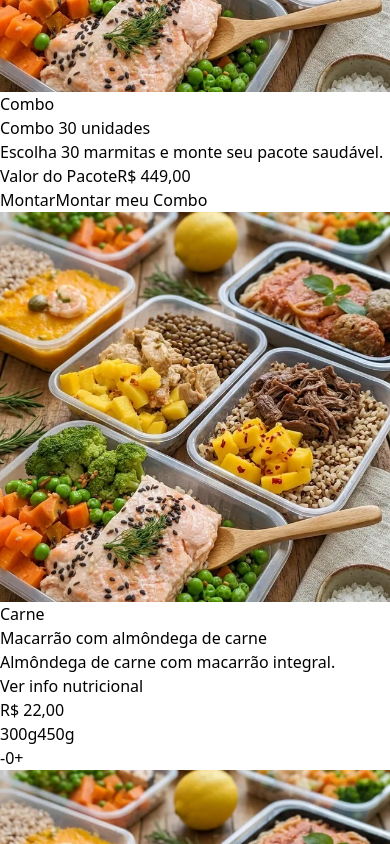
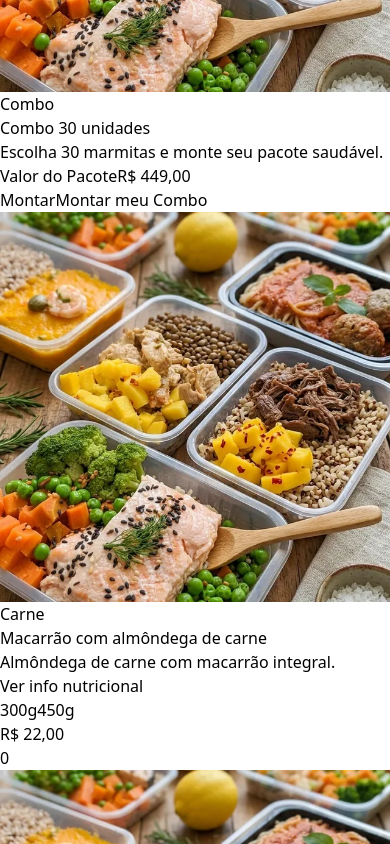
Before and after one commit to DescomplicaDevDan/marmitas-app, a React (Vite) app: page / in a window 390 px wide. Shown: the part 2180-3024 px from the top of the page. Built offline with nearby package versions, Linux system fonts and the light colour scheme.

Commit message:
refactor: melhora alinhamento dos controles do cardapio Centraliza os controles de quantidade, compacta o layout dos cards no mobile e desktop, alinha preco e acoes de compra, e atualiza o README para destacar valor de produto, operacao e manutencao.

```diff
--- a/src/components/Cart.tsx
+++ b/src/components/Cart.tsx
@@ -79,14 +79,27 @@ export function Cart({ onFinalizar, checkoutAberto }: CartProps) {
 
               <div className="flex shrink-0 items-center overflow-hidden rounded-xl border border-[#d1e7c5] bg-white shadow-sm">
                 <button
+                  type="button"
+                  aria-label="Diminuir quantidade"
                   onClick={() => updateQuantity(item.id, 'decrease')}
-                  className="flex h-8 w-8 items-center justify-center bg-[#7cb151] font-bold text-white transition-colors hover:bg-[#59853a]"
-                >-</button>
+                  className="flex h-8 w-8 items-center justify-center bg-[#7cb151] text-white transition-colors hover:bg-[#59853a]"
+                >
+                  <svg aria-hidden="true" viewBox="0 0 24 24" className="h-3.5 w-3.5" fill="none" stroke="currentColor" strokeWidth="3" strokeLinecap="round">
+                    <path d="M5 12h14" />
+                  </svg>
+                </button>
                 <span className="w-8 text-center text-sm font-bold text-gray-900">{item.quantidade}</span>
                 <button
+                  type="button"
+                  aria-label="Aumentar quantidade"
                   onClick={() => updateQuantity(item.id, 'increase')}
-                  className="flex h-8 w-8 items-center justify-center bg-[#7cb151] font-bold text-white transition-colors hover:bg-[#59853a]"
-                >+</button>
+                  className="flex h-8 w-8 items-center justify-center bg-[#7cb151] text-white transition-colors hover:bg-[#59853a]"
+                >
+                  <svg aria-hidden="true" viewBox="0 0 24 24" className="h-3.5 w-3.5" fill="none" stroke="currentColor" strokeWidth="3" strokeLinecap="round">
+                    <path d="M12 5v14" />
+                    <path d="M5 12h14" />
+                  </svg>
+                </button>
               </div>
             </div>
 
--- a/src/components/ComboModal.tsx
+++ b/src/components/ComboModal.tsx
@@ -242,20 +242,31 @@ export function ComboModal({ combo, marmitasDisponiveis, onConfirm, onClose }: P
                   <div className="flex shrink-0 items-center overflow-hidden rounded-xl border border-gray-100 bg-gray-50 shadow-sm">
                     <button
                       type="button"
+                      aria-label="Diminuir quantidade"
                       onClick={() => handleUpdateQuantity(marmita, -1)}
-                      className="w-8 h-8 flex items-center justify-center bg-white font-bold text-gray-400 hover:text-red-500 transition-colors"
-                    >-</button>
+                      className="flex h-8 w-8 items-center justify-center bg-white text-gray-400 transition-colors hover:text-red-500"
+                    >
+                      <svg aria-hidden="true" viewBox="0 0 24 24" className="h-3.5 w-3.5" fill="none" stroke="currentColor" strokeWidth="3" strokeLinecap="round">
+                        <path d="M5 12h14" />
+                      </svg>
+                    </button>
                     <span className="font-bold text-gray-800 w-8 text-center text-sm">{qtdNoCombo}</span>
                     <button
                       type="button"
+                      aria-label="Aumentar quantidade"
                       onClick={() => handleUpdateQuantity(marmita, 1)}
                       disabled={totalSelecionado >= metaUnidades}
-                      className={`w-8 h-8 flex items-center justify-center font-bold transition-all ${
+                      className={`flex h-8 w-8 items-center justify-center transition-all ${
                         totalSelecionado >= metaUnidades
                         ? 'bg-gray-200 text-gray-400 cursor-not-allowed'
                         : 'bg-[#7cb151] text-white hover:bg-[#59853a]'
                       }`}
-                    >+</button>
+                    >
+                      <svg aria-hidden="true" viewBox="0 0 24 24" className="h-3.5 w-3.5" fill="none" stroke="currentColor" strokeWidth="3" strokeLinecap="round">
+                        <path d="M12 5v14" />
+                        <path d="M5 12h14" />
+                      </svg>
+                    </button>
                   </div>
                 </div>
               );
--- a/src/components/MarmitaCard.tsx
+++ b/src/components/MarmitaCard.tsx
@@ -141,7 +141,7 @@ export function MarmitaCard({
       )}
 
       {/* Imagem da Marmita */}
-      <div className="relative h-[104px] w-[104px] shrink-0 overflow-hidden rounded-xl sm:h-44 sm:w-full sm:rounded-none">
+      <div className="relative min-h-[104px] w-[104px] self-stretch shrink-0 overflow-hidden rounded-xl sm:h-44 sm:min-h-0 sm:w-full sm:self-auto sm:rounded-none">
         <img
           src={marmita.imagem}
           alt={marmita.nome}
@@ -160,7 +160,7 @@ export function MarmitaCard({
       </div>
 
       {/* Conteúdo do Card */}
-      <div className="min-w-0 flex-1 flex flex-col py-1 pr-1 sm:p-4">
+      <div className="min-w-0 flex-1 flex flex-col py-0.5 pr-1 sm:p-4">
 
         <div className="flex flex-col w-full">
           {isNoCarrinho && (
@@ -177,38 +177,22 @@ export function MarmitaCard({
           </p>
         </div>
 
-        <div className="mt-auto pt-1 sm:pt-2 mb-0.5 sm:mb-1 min-h-[13px] sm:min-h-[16px]">
+        {!isCombo ? (
+          <div className="mt-auto pt-1 sm:pt-2">
+            <div className="mb-1 flex items-center justify-between gap-2 sm:mb-1.5">
+              <div className="min-w-0 flex-1">
                 {pratoNutricional && (
                   <button
                     type="button"
                     onClick={() => setIsPinned(true)}
-              className="text-left text-[9px] sm:text-xs font-medium text-green-600 hover:text-green-700 hover:underline block transition-all"
+                    className="block truncate text-left text-[9px] font-medium text-green-600 transition-all hover:text-green-700 hover:underline sm:text-xs"
                   >
                     Ver info nutricional
                   </button>
                 )}
               </div>
 
-        {/* --- RODAPÉ DINÂMICO --- */}
-        {/* mt-auto empurra este bloco para o fim da div p-5 */}
-        <div className={`border-t border-gray-50 ${
-          isCombo ? 'flex items-center justify-between gap-2 pt-1.5 sm:flex-col sm:items-start sm:gap-2 sm:pt-2' : 'flex items-center justify-between gap-2 sm:gap-3 pt-1.5 sm:pt-2'
-        }`}>
-
-          <div className="flex flex-col shrink-0">
-            {isCombo && (
-              <span className="text-[8px] sm:text-[9px] text-gray-400 font-bold uppercase tracking-wider mb-0.5">
-                Valor do Pacote
-              </span>
-            )}
-            <span className="text-sm sm:text-xl font-black text-gray-950 tracking-tight leading-none">
-              R$ {(opcaoSelecionada?.preco ?? marmita.preco).toLocaleString('pt-BR', { minimumFractionDigits: 2 })}
-            </span>
-          </div>
-
-          {!isCombo ? (
-            <div className="flex shrink-0 flex-col items-end gap-1.5 sm:gap-2">
-              <div ref={seletorTamanhoRef} className="grid grid-cols-2 gap-1 rounded-xl bg-gray-50 p-1">
+              <div ref={seletorTamanhoRef} className="grid w-[82px] shrink-0 grid-cols-2 gap-1 rounded-xl bg-gray-50 p-1 sm:w-[92px]">
                 {opcoesTamanho.map((opcao) => {
                   const isSelected = tamanhoSelecionado === opcao.tamanho;
 
@@ -217,7 +201,7 @@ export function MarmitaCard({
                       key={opcao.tamanho}
                       type="button"
                       onClick={() => setTamanhoSelecionado(opcao.tamanho)}
-                      className={`rounded-lg px-2 py-1 text-[9px] font-black transition-all sm:text-[10px] ${
+                      className={`rounded-lg px-1.5 py-1 text-[9px] font-black transition-all sm:px-2.5 sm:text-[10px] ${
                         isSelected
                           ? 'bg-[#7cb151] text-white shadow-sm'
                           : 'text-gray-500 hover:bg-white hover:text-[#59853a]'
@@ -228,23 +212,55 @@ export function MarmitaCard({
                   );
                 })}
               </div>
+            </div>
 
-              <div ref={controleQuantidadeRef} className="flex items-center overflow-hidden rounded-xl border border-[#d1e7c5] bg-white shadow-sm">
+            <div className="flex items-center justify-between gap-2 border-gray-50 sm:border-t sm:pt-2">
+              <div className="flex shrink-0 flex-col">
+                <span className="text-sm font-black leading-none tracking-tight text-gray-950 sm:text-xl">
+                  R$ {(opcaoSelecionada?.preco ?? marmita.preco).toLocaleString('pt-BR', { minimumFractionDigits: 2 })}
+                </span>
+              </div>
+
+              <div ref={controleQuantidadeRef} className="flex w-[82px] shrink-0 items-center justify-center overflow-hidden rounded-xl border border-[#d1e7c5] bg-white shadow-sm sm:w-[92px]">
                 <button
+                  type="button"
+                  aria-label="Diminuir quantidade"
                   onClick={handleDiminuirQuantidade}
                   disabled={!itemNoCarrinho}
-                  className="w-6 h-6 sm:w-8 sm:h-8 flex items-center justify-center bg-[#7cb151] text-white font-bold transition-colors hover:bg-[#59853a] disabled:cursor-not-allowed disabled:bg-[#7cb151]/60"
-                >-</button>
-                <span className="font-bold text-gray-900 min-w-[26px] sm:min-w-[30px] text-center text-xs sm:text-sm">
+                  className="flex h-6 w-6 items-center justify-center bg-[#7cb151] text-white transition-colors hover:bg-[#59853a] disabled:cursor-not-allowed disabled:bg-[#7cb151]/60 sm:h-8 sm:w-8"
+                >
+                  <svg aria-hidden="true" viewBox="0 0 24 24" className="h-3 w-3 sm:h-3.5 sm:w-3.5" fill="none" stroke="currentColor" strokeWidth="3" strokeLinecap="round">
+                    <path d="M5 12h14" />
+                  </svg>
+                </button>
+                <span className="min-w-0 flex-1 text-center text-xs font-bold text-gray-900 sm:text-sm">
                   {itemNoCarrinho?.quantidade ?? 0}
                 </span>
                 <button
+                  type="button"
+                  aria-label="Aumentar quantidade"
                   onClick={handleAumentarQuantidade}
-                  className="w-6 h-6 sm:w-8 sm:h-8 flex items-center justify-center bg-[#7cb151] text-white font-bold transition-colors hover:bg-[#59853a]"
-                >+</button>
+                  className="flex h-6 w-6 items-center justify-center bg-[#7cb151] text-white transition-colors hover:bg-[#59853a] sm:h-8 sm:w-8"
+                >
+                  <svg aria-hidden="true" viewBox="0 0 24 24" className="h-3 w-3 sm:h-3.5 sm:w-3.5" fill="none" stroke="currentColor" strokeWidth="3" strokeLinecap="round">
+                    <path d="M12 5v14" />
+                    <path d="M5 12h14" />
+                  </svg>
+                </button>
+              </div>
             </div>
           </div>
         ) : (
+          <div className="mt-auto flex items-center justify-between gap-2 border-t border-gray-50 pt-1.5 sm:flex-col sm:items-start sm:gap-2 sm:pt-2">
+            <div className="flex shrink-0 flex-col">
+              <span className="mb-0.5 text-[8px] font-bold uppercase tracking-wider text-gray-400 sm:text-[9px]">
+                Valor do Pacote
+              </span>
+              <span className="text-sm font-black leading-none tracking-tight text-gray-950 sm:text-xl">
+                R$ {marmita.preco.toLocaleString('pt-BR', { minimumFractionDigits: 2 })}
+              </span>
+            </div>
+
             <button
               onClick={handleAcaoBotao}
               className={`bg-[#7cb151] hover:bg-[#59853a] text-white px-3 sm:px-4 py-1.5 sm:py-2 rounded-xl font-bold transition-all shadow-lg shadow-green-100 flex items-center justify-center gap-2 text-[10px] sm:text-sm shrink-0 ${
@@ -258,8 +274,8 @@ export function MarmitaCard({
                 </>
               ) : 'Adicionar'}
             </button>
+          </div>
         )}
-        </div>
       </div>
     </div>
   );
```
Also changed, not shown: 1 other file (tests, documents, lock files or other folders). Lines whose indentation alone changed are shown as unchanged.
